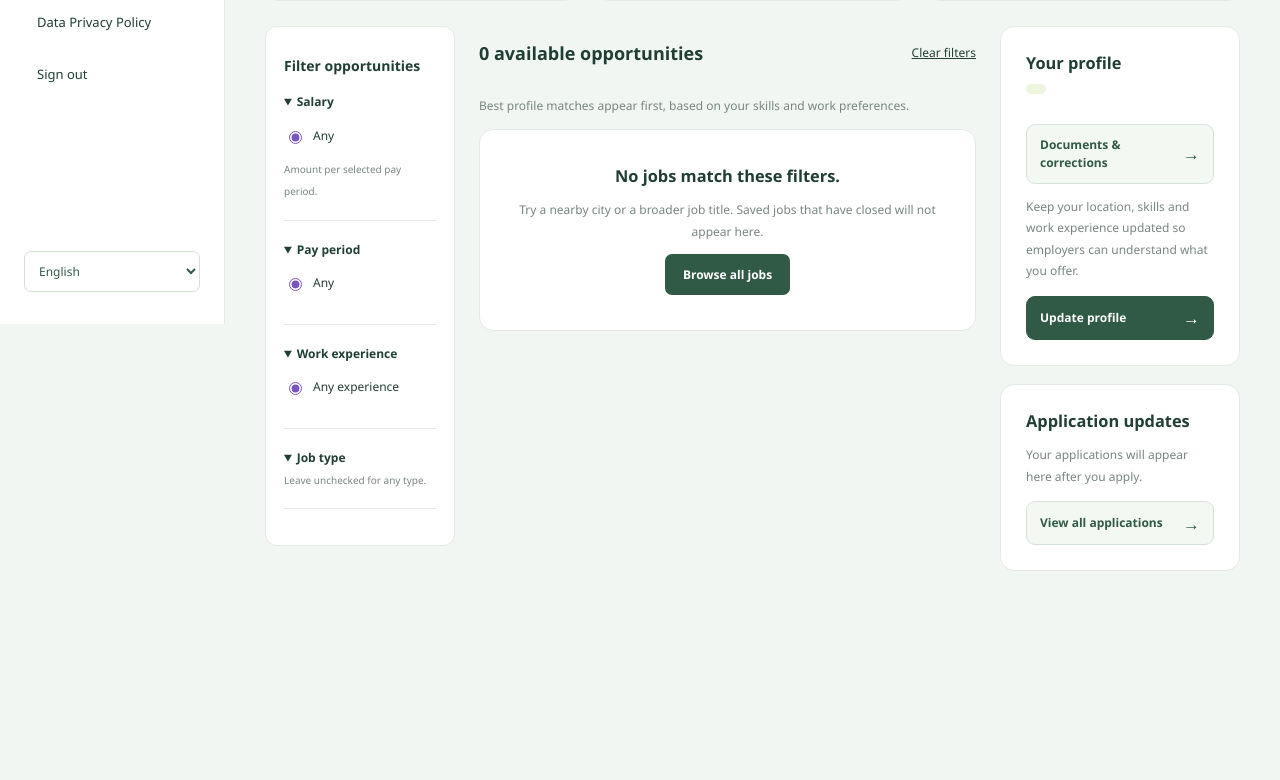
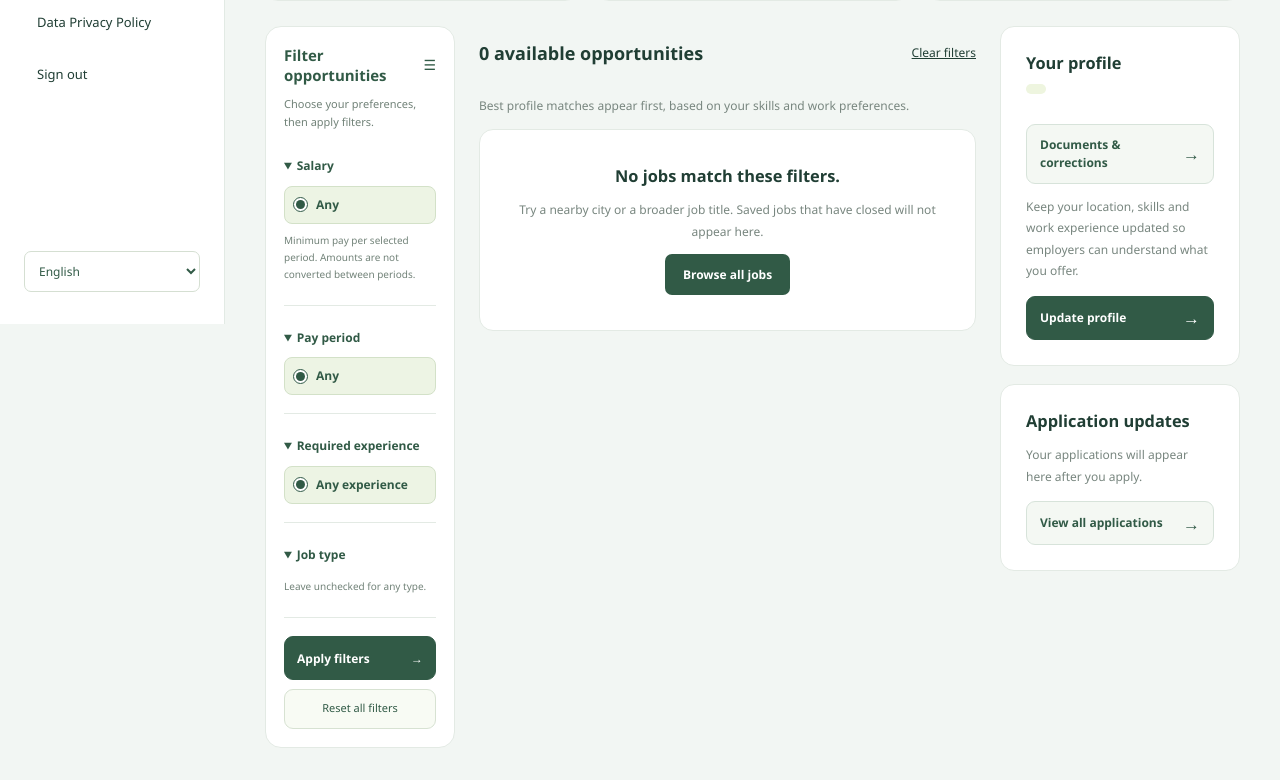
Before and after one commit to servinnsystem/servinn-system, a Django app: template jobseekers/templates/jobseekers/dashboard.html in a window 1280 px wide. Shown: the part 476-1256 px from the top of the page. Before the commit the page ends 1047 px from the top, so only its background shows below. Run offline with Django 5.2, Linux system fonts and the light colour scheme; the template is opened without the code that fills it, so the values that code supplies are empty.

Commit message:
Improve job filters and add Apply and Reset buttons

```diff
--- a/jobseekers/templates/jobseekers/dashboard.html
+++ b/jobseekers/templates/jobseekers/dashboard.html
@@ -104,6 +104,24 @@
     .compatibility-score{background:#e6f6eb;color:#187c40;border-radius:20px;padding:5px 10px;font-size:11px;white-space:nowrap}
     .compatibility-track{height:7px;background:#e5ece7;border-radius:20px;overflow:hidden}
     .compatibility-fill{height:100%;width:0;background:#22a552;border-radius:inherit}
+
+  .job-filters{padding:18px;border-radius:16px}
+  .filter-heading{display:flex;align-items:center;justify-content:space-between;gap:10px;color:#315a46}.filter-heading h2{margin:0;font-size:15px}
+  .job-filters .filter-hint{font-size:11px;line-height:1.7;color:#718278;margin:10px 0 18px}
+  .job-filters summary{font-size:12px;font-weight:700;cursor:pointer;padding:5px 0;color:#315a46}
+  .job-filters details{padding-bottom:14px;margin-bottom:14px}
+  .job-filters label{min-height:38px;padding:8px;border:1px solid transparent;border-radius:8px;margin:4px 0;cursor:pointer;line-height:1.5;transition:background .15s}
+  .job-filters label:hover{background:#f0f5ea}
+  .job-filters label:has(input:checked){background:#edf4e4;border-color:#d3e1c8;color:#315a46;font-weight:600}
+  .job-filters input{width:15px;height:15px;margin:0;accent-color:#315a46;flex-shrink:0}
+  .job-filters small{display:block;line-height:1.7;margin:8px 0;color:#718278;font-size:10px}
+  .filter-actions{display:grid;gap:9px;margin-top:18px}
+  .filter-apply{display:flex;justify-content:space-between;align-items:center;gap:8px;width:100%;min-height:44px;padding:12px;border:1px solid #315a46;border-radius:9px;background:#315a46;color:white;font:600 12px 'Segoe UI',sans-serif;cursor:pointer}
+  .filter-apply:hover{background:#234a3b}
+  .filter-reset{display:block;text-align:center;padding:10px;min-height:40px;border:1px solid #d7e2d2;border-radius:9px;color:#315a46;background:#f8fbf4;text-decoration:none;font-size:11px}
+  .filter-reset:hover{background:#eaf1e2}
+  .job-filters :focus-visible{outline:3px solid #83a66d;outline-offset:3px}
+  @media(prefers-reduced-motion:reduce){.job-filters label{transition:none}}
 </style>
 </head>
 <body>
@@ -191,11 +209,13 @@
 
     <div class="layout">
       <aside class="job-filters" aria-label="Filter jobs">
-        <h2>Filter opportunities</h2>
-        <details open><summary>Salary</summary><label><input form="job-search-form" type="radio" name="salary_min" value="" {% if not salary_min %}checked{% endif %}> Any</label>{% for amount in salary_options %}<label><input form="job-search-form" type="radio" name="salary_min" value="{{ amount }}" {% if salary_min == amount %}checked{% endif %}> From &#8369;{{ amount }}</label>{% endfor %}<small>Amount per selected pay period.</small></details>
+        <div class="filter-heading"><h2>Filter opportunities</h2><span aria-hidden="true">&#9776;</span></div>
+        <p class="filter-hint">Choose your preferences, then apply filters.</p>
+        <details open><summary>Salary</summary><label><input form="job-search-form" type="radio" name="salary_min" value="" {% if not salary_min %}checked{% endif %}> Any</label>{% for amount in salary_options %}<label><input form="job-search-form" type="radio" name="salary_min" value="{{ amount }}" {% if salary_min == amount %}checked{% endif %}> From &#8369;{{ amount }}</label>{% endfor %}<small>Minimum pay per selected period. Amounts are not converted between periods.</small></details>
         <details open><summary>Pay period</summary><label><input form="job-search-form" type="radio" name="pay_period" value="" {% if not pay_period %}checked{% endif %}> Any</label>{% for period in period_options %}<label><input form="job-search-form" type="radio" name="pay_period" value="{{ period }}" {% if pay_period == period %}checked{% endif %}> {{ period }}</label>{% endfor %}</details>
-        <details open><summary>Work experience</summary><label><input form="job-search-form" type="radio" name="experience" value="" {% if not experience %}checked{% endif %}> Any experience</label>{% for years in experience_options %}<label><input form="job-search-form" type="radio" name="experience" value="{{ years }}" {% if experience == years %}checked{% endif %}> {% if years == '0' %}No experience{% else %}{{ years }}+ years{% endif %}</label>{% endfor %}</details>
+        <details open><summary>Required experience</summary><label><input form="job-search-form" type="radio" name="experience" value="" {% if not experience %}checked{% endif %}> Any experience</label>{% for years in experience_options %}<label><input form="job-search-form" type="radio" name="experience" value="{{ years }}" {% if experience == years %}checked{% endif %}> {% if years == '0' %}No experience{% else %}{{ years }}+ years{% endif %}</label>{% endfor %}</details>
         <details open><summary>Job type</summary><small>Leave unchecked for any type.</small>{% for type in job_types %}<label><input form="job-search-form" type="checkbox" name="job_type" value="{{ type }}" {% if type in selected_types %}checked{% endif %}> {{ type }}</label>{% endfor %}</details>
+        <div class="filter-actions"><button class="filter-apply" type="submit" form="job-search-form">Apply filters <span aria-hidden="true">&rarr;</span></button><a class="filter-reset" href="{% url 'jobseeker_dashboard' %}">Reset all filters</a></div>
       </aside>
       <section aria-label="Job listings">
         <div class="feed-title">
```
Also changed, not shown: jobseekers/test_dashboard_filters.py (added, +40 -0 lines), jobseekers/views.py (+11 -2 lines).
